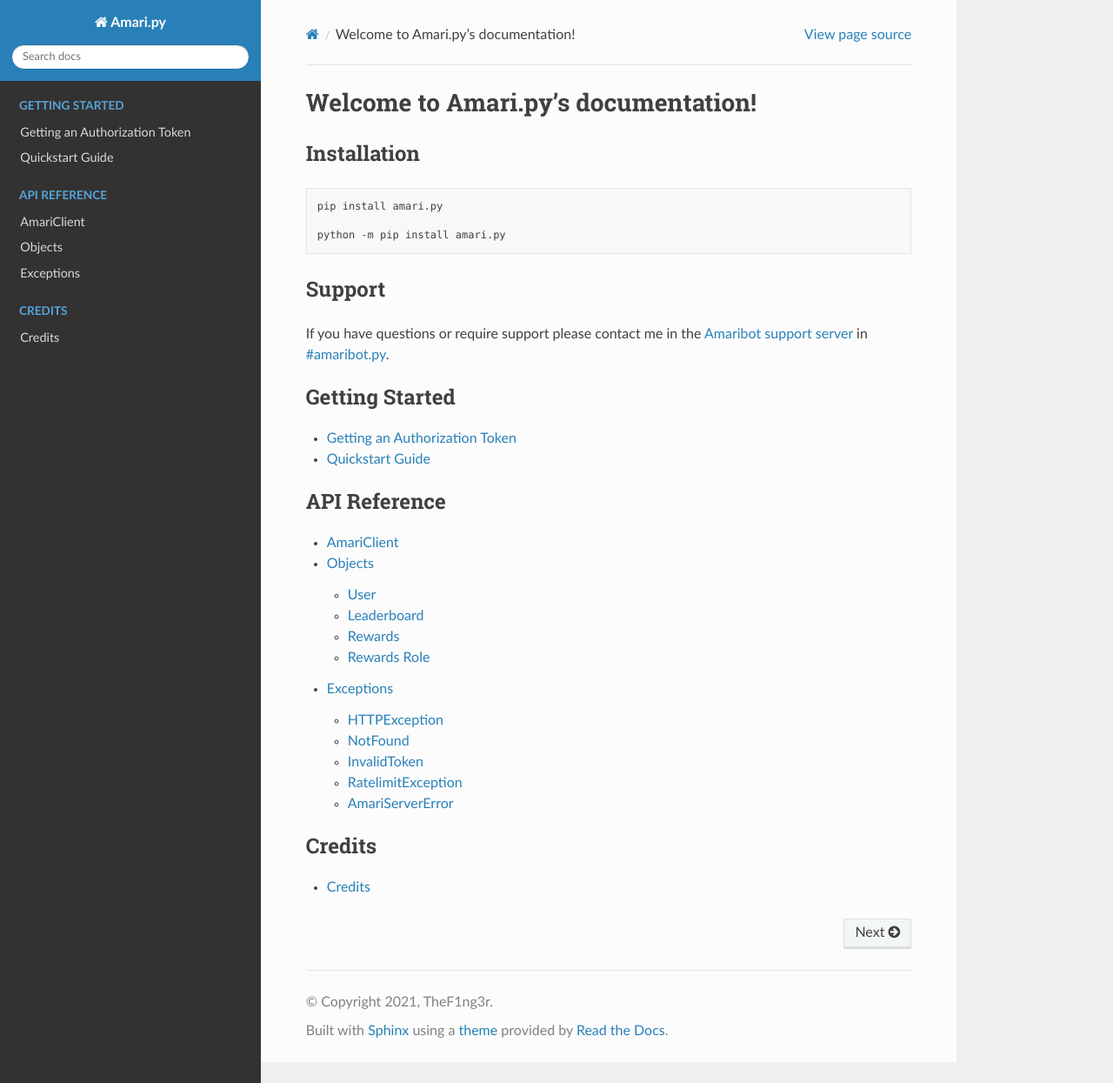
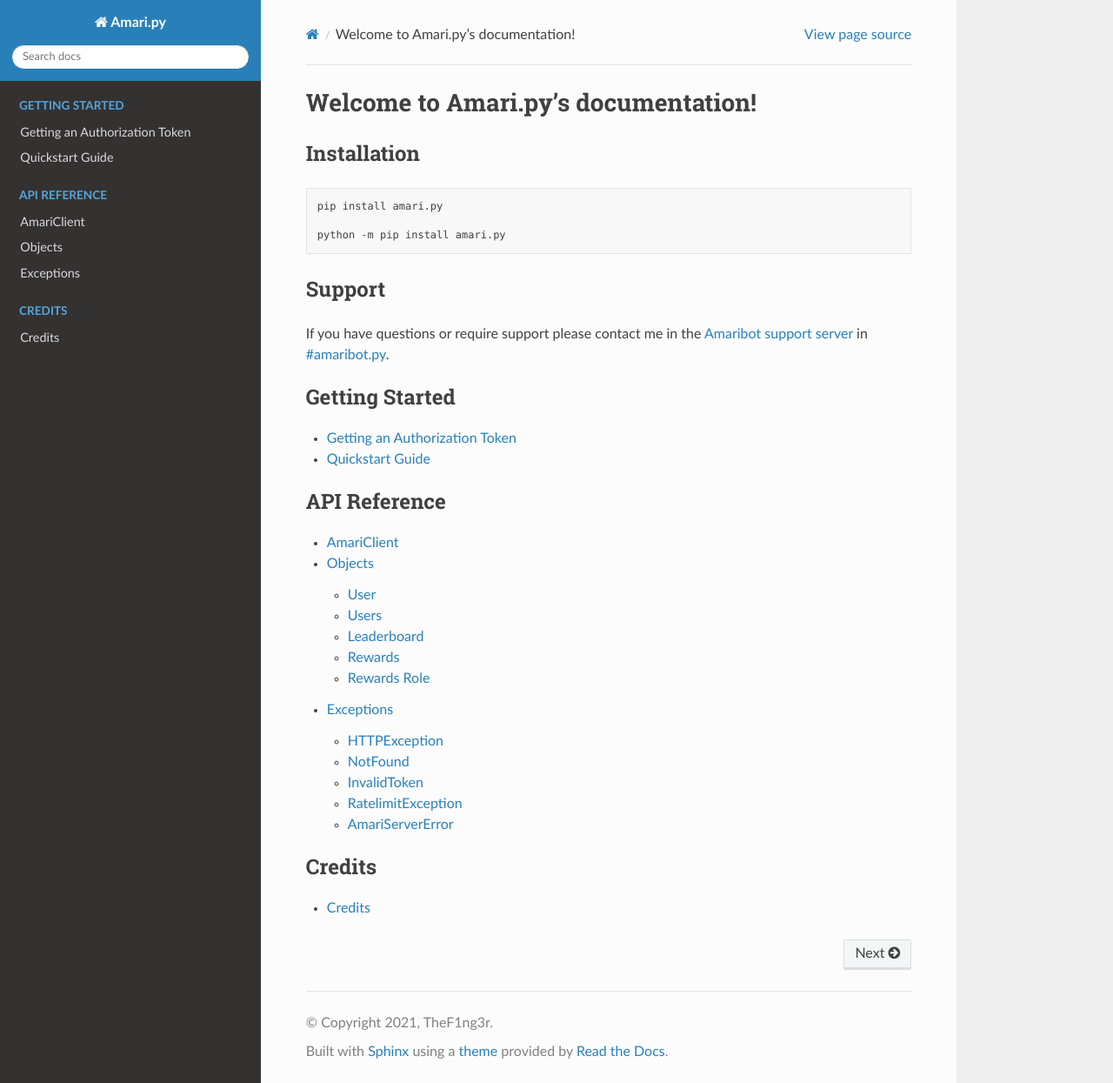
Before and after one commit to AdamTuraj/amari.py, a Sphinx documentation site: the page built from docs/index.rst, in a window 1280 px wide and 1245 px high. Shown: the whole window at 87% size. Built offline with Sphinx 7.4.7 and the Read the Docs theme 2.0.0, drawn with Linux system fonts in a browser that asks for light colours.

Commit message:
Add Users to docs

```diff
--- a/docs/objects.rst
+++ b/docs/objects.rst
@@ -5,6 +5,12 @@
 ----
 
 .. autoclass:: amari.objects.User
+    :members:
+
+Users
+----
+
+.. autoclass:: amari.objects.Users
     :members:
 
 Leaderboard
```
